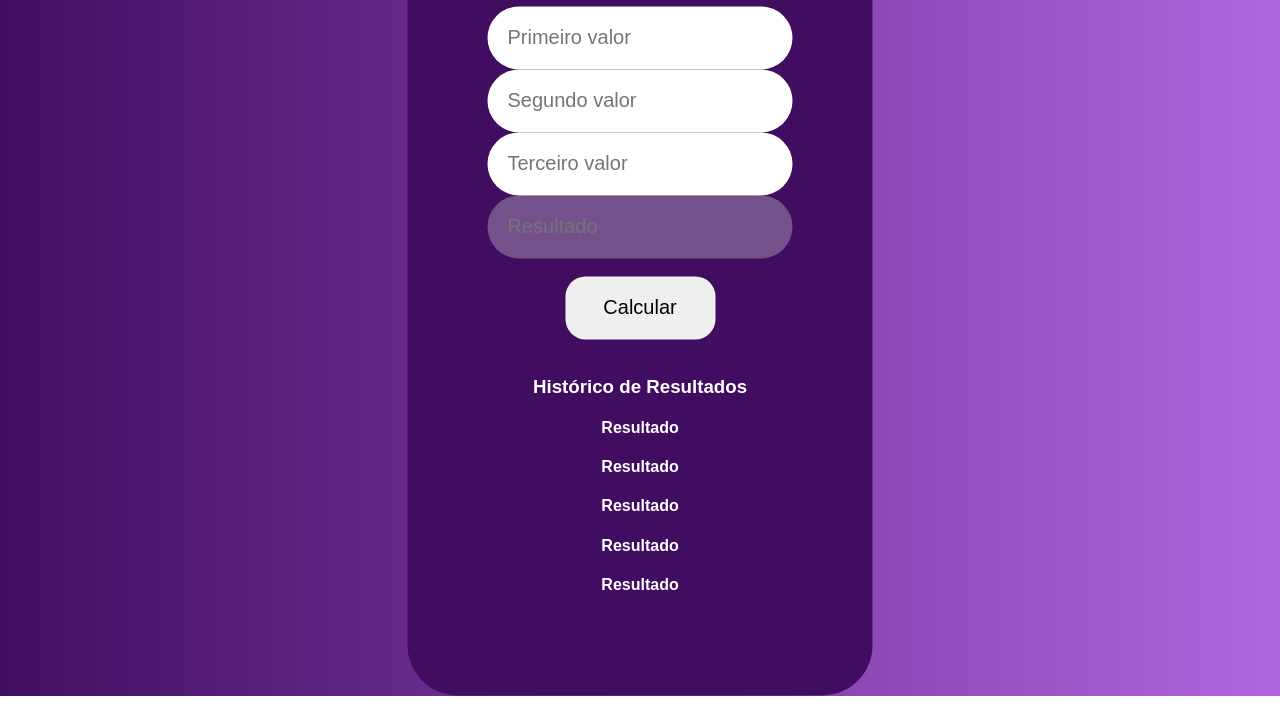
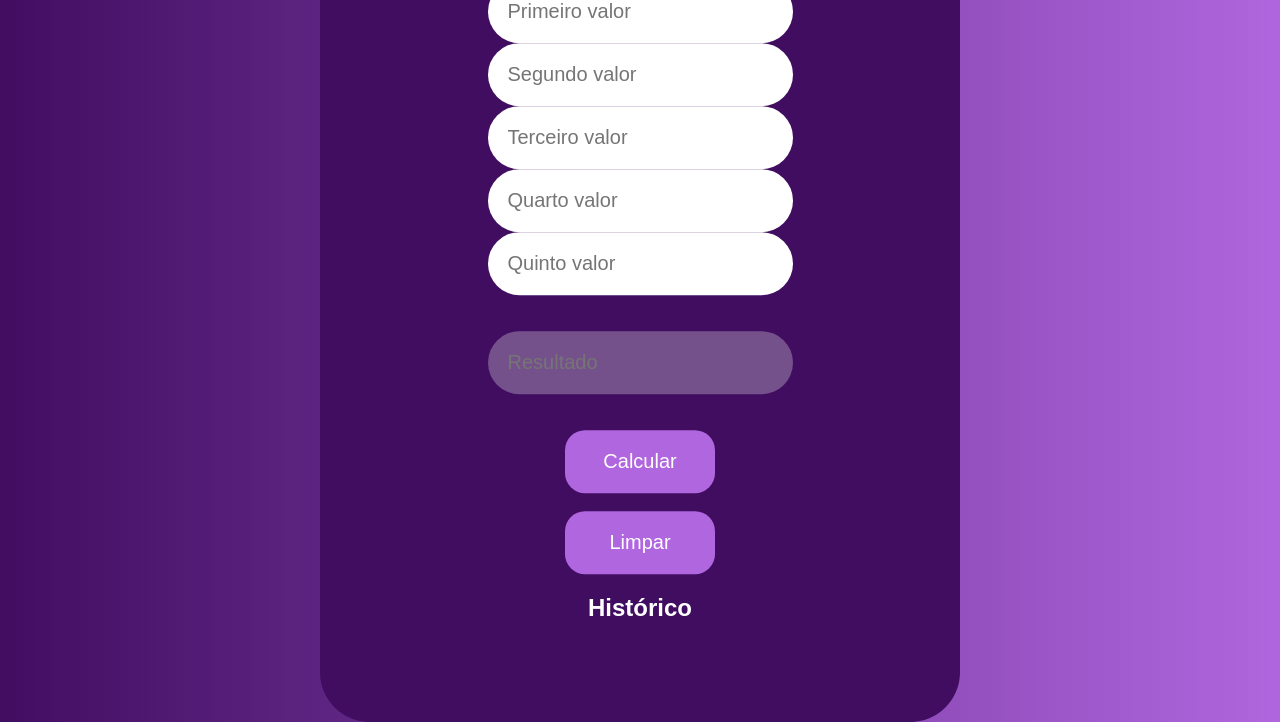
Before and after one commit to WasabyDev/Calculadora, a website: page www/index.html in a window 1280 px wide. Shown: the part 129-851 px from the top of the page. Before the commit the page ends 825 px from the top, so only its background shows below. Drawn offline with Linux system fonts and the light colour scheme.

Commit message:
regra de tres composta com historico

```diff
--- a/www/css/style.css
+++ b/www/css/style.css
@@ -2,7 +2,7 @@ body {
   font-family: Arial, Helvetica, sans-serif;
   background-image: linear-gradient(45deg,#410D61, #B066DE)
 }
-.style1 {
+.tudo {
   background-color: #410D61;
   position: absolute;
   top: 50%;
@@ -26,4 +26,6 @@ body {
   padding: 20px;
   border-radius: 20px;
   border: none;
+  color: #ffff;
+  background-color: #B066DE;
 }
--- a/www/index.html
+++ b/www/index.html
@@ -11,27 +11,36 @@
 </head>
 <body>
 <body>
-     <div class="style1">
-     <h1> Calcular</h1>
+  <div class="tudo">
+
+     <h1>Calculadora de Regra de 3</h1>
      <input class="input"type="number" id="valor1" placeholder="Primeiro valor" >
+     <input class="input"type="number" id="valor2" placeholder="Segundo valor" >
+     <input class="input"type="number" id="valor3" placeholder="Terceiro valor">
+     <input class="input"type="number" id="valor4" placeholder="Quarto valor">
+     <input class="input"type="number" id="valor5" placeholder="Quinto valor">
 <br>
-    <input class="input"type="number" id="valor2" placeholder="Segundo valor" >
 <br>
-    <input class="input"type="number" id="valor3" placeholder="Terceiro valor">
 <br>
     <input class="input"type="number" disabled id="resultado" placeholder="Resultado" >
 <br>
 <br>
-    <input class="botao"type="button" id="btnCalcular" value="Calcular" onclick="calcularregrade3 ()">
+<br>
+    <input class="botao"type="button" id="btnCalcular" value="Calcular" onclick="calcularconta ()">
 <br>
 <br>
-    <h3 id="resultado"> Histórico de Resultados </h3>
+      <button class="botao" id="clear-button">Limpar</button>
 
-    <h4 id="resultado1"> Resultado </h4>
-    <h4 id="resultado2"> Resultado </h4>
-    <h4 id="resultado3"> Resultado </h4>
-    <h4 id="resultado4"> Resultado </h4>
-    <h4 id="resultado5"> Resultado </h4>
+    <h2 id="result">Histórico</h2>
+
+      <p id="historico1"></p>
+      <p id="historico2"></p>
+      <p id="historico3"></p>
+      <p id="historico4"></p>
+      <p id="historico5"></p>
+      <p id="historico6"></p>
+    </div>
+
 
 </div>
 </body>
--- a/www/script.js
+++ b/www/script.js
@@ -1,30 +1,38 @@
-var resultado = ""
-var resultado1 = ""
-var resultado2 = ""
-var resultado3 = ""
-var resultado4 = ""
-var resultado5 = ""
-function calcularregrade3 () {
-    var valor1, valor2, valor3
-
-    valor1 = document.getElementById('valor1').value
-    valor2 = document.getElementById('valor2').value
-    valor3 = document.getElementById('valor3').value
-
-    resultado5 = resultado4;
-    resultado4 = resultado3;
-    resultado3 = resultado2;
-    resultado2 = resultado1;
-    resultado1 = resultado;
+var historico1 = "";
+var historico2 = "";
+var historico3 = "";
+var historico4 = "";
+var historico5 = "";
 
 
-    resultado = (valor2 * valor3) / valor1
+function calcularconta() {
 
-    document.getElementById('resultado').value = resultado
-    document.getElementById('resultado1').textContent = resultado
-    document.getElementById('resultado2').textContent = resultado1
-    document.getElementById('resultado3').textContent = resultado2
-    document.getElementById('resultado4').textContent = resultado3
-    document.getElementById('resultado5').textContent = resultado4
+	var valor1 = parseFloat(document.getElementById("valor1").value);
+	var valor2 = parseFloat(document.getElementById("valor2").value);
+	var valor3 = parseFloat(document.getElementById("valor3").value);
+	var valor4 = parseFloat(document.getElementById("valor4").value);
+	var valor5 = parseFloat(document.getElementById("valor5").value);
 
+	var vl6 = (valor2 * valor5);
+	var vl7 = (valor3 * valor4) * valor1;
+	var resultado = (vl7 / vl6);
+	document.getElementById("resultado").value = resultado;
+
+	    historico6 = historico5;
+    	historico5 = historico4;
+    	historico4 = historico3;
+    	historico3 = historico2;
+	    historico2 = historico1;
+    	historico1 = resultado;
+
+	document.getElementById("historico1").innerHTML = "Historico: " + historico1;
+	document.getElementById("historico2").innerHTML = "Historico2: " + historico2;
+	document.getElementById("historico3").innerHTML = "Historico3: " + historico3;
+	document.getElementById("historico4").innerHTML = "Historico4: " + historico4;
+	document.getElementById("historico5").innerHTML = "Historico5: " + historico5;
 }
+
+const clearButton = document.getElementById('clear-button');
+clearButton.addEventListener('click', () => {
+	inputField.value = '';
+});
```
Lines whose indentation alone changed are shown as unchanged.
